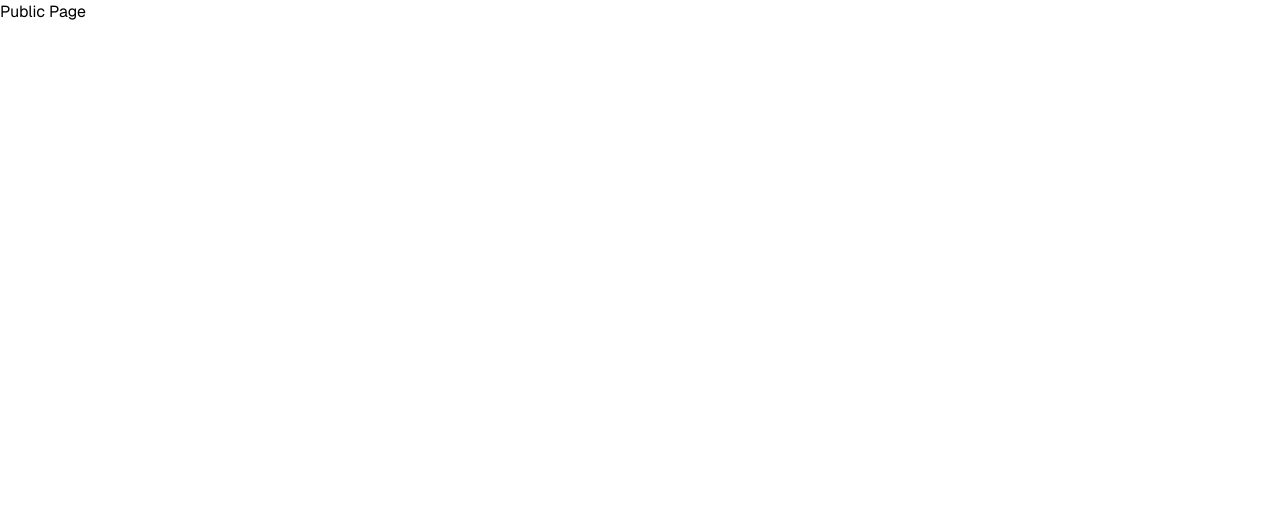
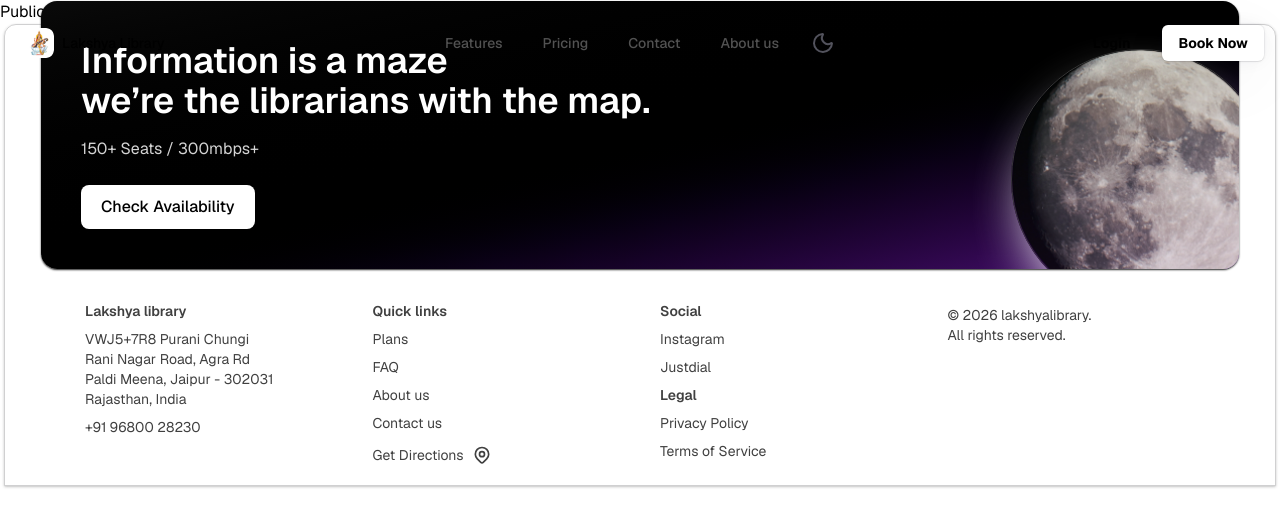
Before and after one commit to AvishekxD/Lakshya-Library, a Next.js app: page / in a window 1280 px wide. Shown: the top 526 px of the page. Built offline with nearby package versions, Linux system fonts and the light colour scheme.

Commit message:
refactor(layout): move navbar and footer to root layout

```diff
--- a/src/app/globals.css
+++ b/src/app/globals.css
@@ -26,6 +26,12 @@
   --color-foreground: var(--foreground);
   --font-sans: var(--font-geist-sans);
   --font-mono: var(--font-geist-mono);
+}
+
+@layer base {
+  html {
+    @apply scroll-smooth;
+  }
 }
 
 .dark {
--- a/src/app/layout.tsx
+++ b/src/app/layout.tsx
@@ -3,6 +3,8 @@
 import "./globals.css";
 import { ClerkProvider } from "@clerk/nextjs";
 import { ThemeProvider } from "@/components/theme-provider";
+import { NavbarDemo } from "@/components/Navbar";
+import Footer from "@/components/Footer";
 
 const geistSans = Geist({
   variable: "--font-geist-sans",
@@ -39,7 +41,9 @@
           className={`${geistSans.variable} ${geistMono.variable} antialiased`}
         >
           <ThemeProvider attribute="class" defaultTheme="system" enableSystem>
+          <NavbarDemo/>
           {children}
+          <Footer />
         </ThemeProvider>
         </body>
       </html>
--- a/src/app/page.tsx
+++ b/src/app/page.tsx
@@ -1,9 +1,9 @@
-import Footer from "@/components/Footer";
+// import Footer from "@/components/Footer";
 import { GoogleMaps } from "@/components/sections/GoogleMaps";
 // import ImageUpload from "@/components/ImageUpload";
 import Hero from "@/components/landing/Hero";
 // import { Feedback } from "@/components/layout/Feedback";
-import { NavbarDemo } from "@/components/Navbar";
+// import { NavbarDemo } from "@/components/Navbar";
 import FeatureShowcase from "@/components/sections/FeatureShowcase";
 import { GridBackground } from "@/components/ui/gridbackground";
 import ScrollToTop from "@/components/ui/scroll-to-top";
@@ -15,14 +15,14 @@
   return (
     <div>
       {/* <ImageUpload /> */}
-      <NavbarDemo />
+      {/* <NavbarDemo /> */}
       <Hero />
       <FeatureShowcase />
       <GridBackground />
       <GoogleMaps />
       <Plans/>
       <UnderConstruction />
-      <Footer/>
+      {/* <Footer/> */}
       <ScrollToTop />
     </div>
   );
--- a/src/components/Footer.tsx
+++ b/src/components/Footer.tsx
@@ -1,20 +1,168 @@
-"use client"
+"use client";
+
+import { motion } from "framer-motion";
+import Link from "next/link";
 
 export default function Footer() {
     return (
-        <footer className="mx-auto shadow-md dark:border-[0.5px] dark:border-neutral-900 mb-4 max-w-7xl bg-linear-to-br from-white to-green-100/40 to-180% dark:from-background dark:to-neutral-800/80 text-gray-800 rounded-xl">
-            <div className="max-w-4xl mx-auto px-6 py-16 flex flex-col items-center">
-                <div className="flex items-center space-x-3 mb-6 dark:text-white">
-                    Just A footer don't take it serious
+        <motion.footer
+            // Reveal Animation Logic
+            initial={{ opacity: 0, y: 40 }}
+            whileInView={{ opacity: 1, y: 0 }}
+            viewport={{ once: true, margin: "-100px" }}
+            transition={{ duration: 0.8, ease: "easeOut" }}
+            className="relative rounded-t-xl border border-zinc-900/20 mx-1 shadow-sm shadow-zinc-900/20 text-white"
+        >
+
+            {/* CTA CARD */}
+            <motion.div
+                initial={{ scale: 0.95, opacity: 0 }}
+                whileInView={{ scale: 1, opacity: 1 }}
+                transition={{ delay: 0.2, duration: 0.5 }}
+                viewport={{ once: true }}
+                className="relative -top-6 mx-3 md:mx-9 rounded-2xl bg-linear-to-br
+                from-neutral-950 via-black dark:to-amber-700 to-purple-900 to-105% flex flex-col md:flex-row
+                items-center justify-between shadow-xs shadow-neutral-800 overflow-hidden"
+            >
+                <div className="max-w-2xl p-10">
+                    <h2 className="text-2xl md:text-4xl font-semibold mb-4">
+                        Information is a maze<br /> we’re the librarians with the map.
+                    </h2>
+                    <p className="text-neutral-300 mb-6">
+                        150+ Seats / 300mbps+
+                    </p>
+                    <button className="bg-white text-black px-5 py-2.5 rounded-lg font-medium hover:bg-neutral-200 transition">
+                        Check Availability
+                    </button>
                 </div>
-                <p className="text-center max-w-4xl dark:text-white font-normal leading-relaxed">
-                    To the outsider, we focus solely on market synergy and customer satisfaction.
-                    We sell the finest 'soap' on the market. But if you see us with a black eye at
-                    the morning meeting, just remember: you’re looking at a team that doesn’t know
-                    how to quit. As I only say to a few people — Welcome to Fight Club.
-                </p>
+
+                {/* Decorative Graphic Placeholder */}
+                <div className="absolute bg-[url('/moon.png')] bg-center bg-no-repeat bg-cover opacity-85
+                -right-8 -bottom-10 w-38 h-38 md:w-48 md:h-48 lg:w-65 lg:h-65
+                rounded-full border border-neutral-700 shadow-2xl shadow-white">
+                </div>
+            </motion.div>
+
+            {/* FOOTER CONTENT */}
+            <div className="px-8 md:px-20 pb-5">
+                <div className="grid grid-cols-2 md:grid-cols-4 gap-10 text-sm text-neutral-700">
+
+                    {/* Company Info */}
+                    <div className="text-neutral-700 dark:text-white">
+                        <div className="flex items-center gap-2 my-2 font-semibold ">
+                            Lakshya library
+                        </div>
+                        <p>
+                            VWJ5+7R8 Purani Chungi<br />
+                            Rani Nagar Road, Agra Rd<br />
+                            Paldi Meena, Jaipur - 302031<br />
+                            Rajasthan, India
+                        </p>
+
+                        <div className="my-2 space-y-1">
+                            <p>+91 96800 28230</p>
+                            {/* <p>support@lakshyalibrary.com</p> */}
+                        </div>
+                    </div>
+
+                    {/* Quick Links */}
+                    <div>
+                        <h4 className="text-neutral-700 dark:text-white font-semibold my-2">Quick links</h4>
+                        <ul className="space-y-2">
+                            <li>
+                                <Link href="/#plans" className="hover:text-neutral-400 transition">
+                                    Plans
+                                </Link>
+                            </li>
+                            <li>
+                                <Link href="/about-us#FAQ" className="hover:text-neutral-400 transition">
+                                    FAQ
+                                </Link>
+                            </li>
+                            <li>
+                                <Link href="/about-us#about" className="hover:text-neutral-400 transition">
+                                    About us
+                                </Link>
+                            </li>
+                            <li>
+                                <Link href="/about-us#Contact-Us" className="hover:text-neutral-400 transition">
+                                    Contact us
+                                </Link>
+                            </li>
+                            <li className="mt-3">
+                                <a
+                                    href="https://www.google.com/maps/dir/?api=1&destination=26.880591,75.909680"
+                                    target="_blank"
+                                    rel="noopener noreferrer"
+                                    className="inline-flex items-center gap-2 hover:text-neutral-400 transition-all duration-200 ease-in-out"
+                                    >
+                                    Get Directions
+                                    <svg xmlns="http://www.w3.org/2000/svg" className="h-5 w-5 " fill="none" viewBox="0 0 24 24" stroke="currentColor">
+                                        <path strokeLinecap="round" strokeLinejoin="round" strokeWidth="2" d="M17.657 16.657L13.414 20.9a1.998 1.998 0 01-2.827 0l-4.244-4.243a8 8 0 1111.314 0z" />
+                                        <path strokeLinecap="round" strokeLinejoin="round" strokeWidth="2" d="M15 11a3 3 0 11-6 0 3 3 0 016 0z" />
+                                    </svg>
+                                </a>
+                            </li>
+                        </ul>
+                    </div>
+
+                    {/* Social */}
+                    <div>
+                        <div>
+                            <h4 className="text-neutral-700 dark:text-white font-semibold my-2">Social</h4>
+                            <ul className="space-y-2 ">
+                                <li>
+                                    <a className="hover:text-neutral-400 transition-all duration-200 ease-in-out"
+                                        href="https://www.instagram.com/lakshya.library_/"
+                                        target="_blank"
+                                        rel="noopener noreferrer">
+                                        Instagram
+                                    </a>
+                                </li>
+                                <li>
+                                    <a className="hover:text-neutral-400 transition-all duration-200 ease-in-out"
+                                        href="https://www.justdial.com/Jaipur/Lakshya-Library-Agra-Road-Jindo-Ki-Dhani/0141PX141-X141-220505224538-G8H6_BZDET"
+                                        target="_blank"
+                                        rel="noopener noreferrer">
+                                        Justdial
+                                    </a>
+                                </li>
+                            </ul>
+                        </div>
+
+                        <div>
+
+                            <ul className="space-y-2 mt-2">
+                                <li>
+                                    <Link href="/legal" className="text-neutral-700 dark:text-neutral-100 hover:text-neutral-400 transition-all duration-200 ease-in-out font-semibold">
+                                        Legal
+                                    </Link>
+                                </li>
+                                <li>
+                                    <Link href="/legal/privacy-policy" className=" hover:text-neutral-400 transition-all duration-200 ease-in-out">
+                                        Privacy Policy
+                                    </Link>
+                                </li>
+                                <li>
+                                    <Link href="/legal/terms" className=" hover:text-neutral-400 transition-all duration-200 ease-in-out">
+                                        Terms of Service
+                                    </Link>
+                                </li>
+                            </ul>
+                        </div>
+                    </div>
+
+                    {/* Legal */}
+                    <div>
+                        <ul>
+                            <li className="mt-3">
+                                © 2026 lakshyalibrary. <br />
+                                All rights reserved.
+                            </li>
+                        </ul>
+                    </div>
+                </div>
             </div>
-
-        </footer>
+        </motion.footer>
     );
-};
+}
--- a/src/components/Navbar.tsx
+++ b/src/components/Navbar.tsx
@@ -16,19 +16,19 @@
   const navItems = [
     {
       name: "Features",
-      link: "#features",
+      link: "/#features",
     },
     {
       name: "Pricing",
-      link: "#pricing",
+      link: "/#plans",
     },
     {
       name: "Contact",
-      link: "#contact",
+      link: "/about-us#Contact-Us",
     },
     {
         name: "About us",
-        link: "#About",
+        link: "/about-us",
     },
   ];
 
--- a/src/components/ui/resizable-navbar.tsx
+++ b/src/components/ui/resizable-navbar.tsx
@@ -10,6 +10,7 @@
 
 import React, { useRef, useState } from "react";
 import { ThemeToggle } from "./themetoggle";
+import Link from "next/link";
 
 
 interface NavbarProps {
@@ -235,10 +236,10 @@
 
 export const NavbarLogo = () => {
   return (
-    <a
-      href="#"
+    <Link
+      href="/"
       className="relative z-20 mr-4 flex items-center space-x-2 px-2 py-1 text-sm font-normal text-black"
-    >
+      >
       <img
         src="/Fav_icons/favicon-96x96.png"
         className="rounded-lg"
@@ -247,7 +248,7 @@
         height={30}
       />
       <span className="font-medium text-black dark:text-white">Lakshya Library</span>
-    </a>
+    </Link>
   );
 };
 
```
